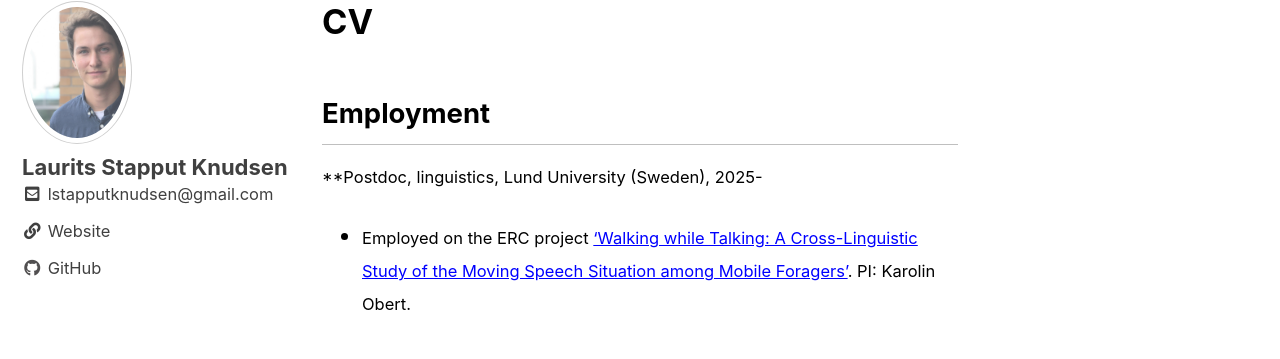
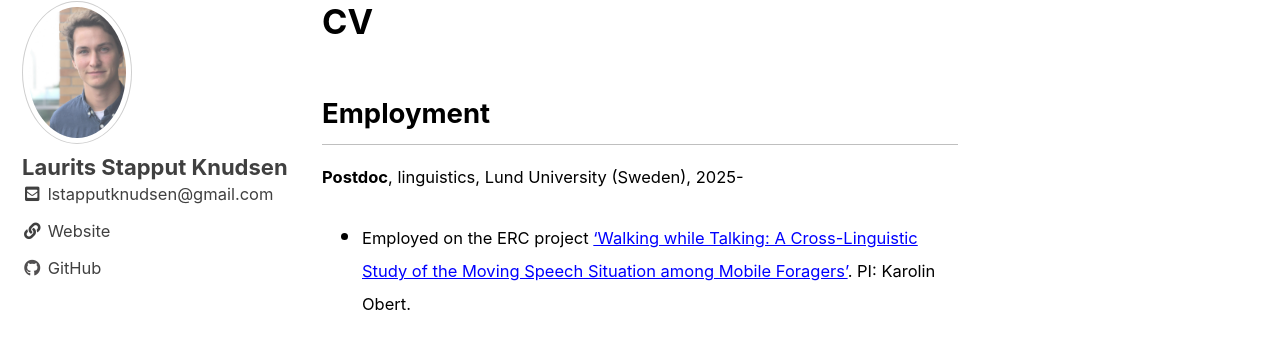
Before and after one commit to lstapputknudsen/lstapputknudsen.github.io, a Jekyll site: the page built from _pages/cv.md, in a window 1280 px wide and 900 px high. Shown: the part 313-672 px from the top of the window. Built offline with Jekyll 4.4.1, drawn with Linux system fonts in a browser that asks for light colours; cached includes are drawn as plain includes.

Commit message:
Update cv.md

```diff
--- a/_pages/cv.md
+++ b/_pages/cv.md
@@ -11,7 +11,7 @@ permalink: /cv/
 
 ## Employment
 
-<small> **Postdoc, linguistics, Lund University (Sweden), 2025-
+<small> **Postdoc**, linguistics, Lund University (Sweden), 2025-
 * <small> Employed on the ERC project ['Walking while Talking: A Cross-Linguistic Study of the Moving Speech Situation among Mobile Foragers'](https://portal.research.lu.se/en/projects/walking-while-talking-a-cross-linguistic-study-of-the-moving-spee/). PI: Karolin Obert.  </small>
 
 ## Education
```
